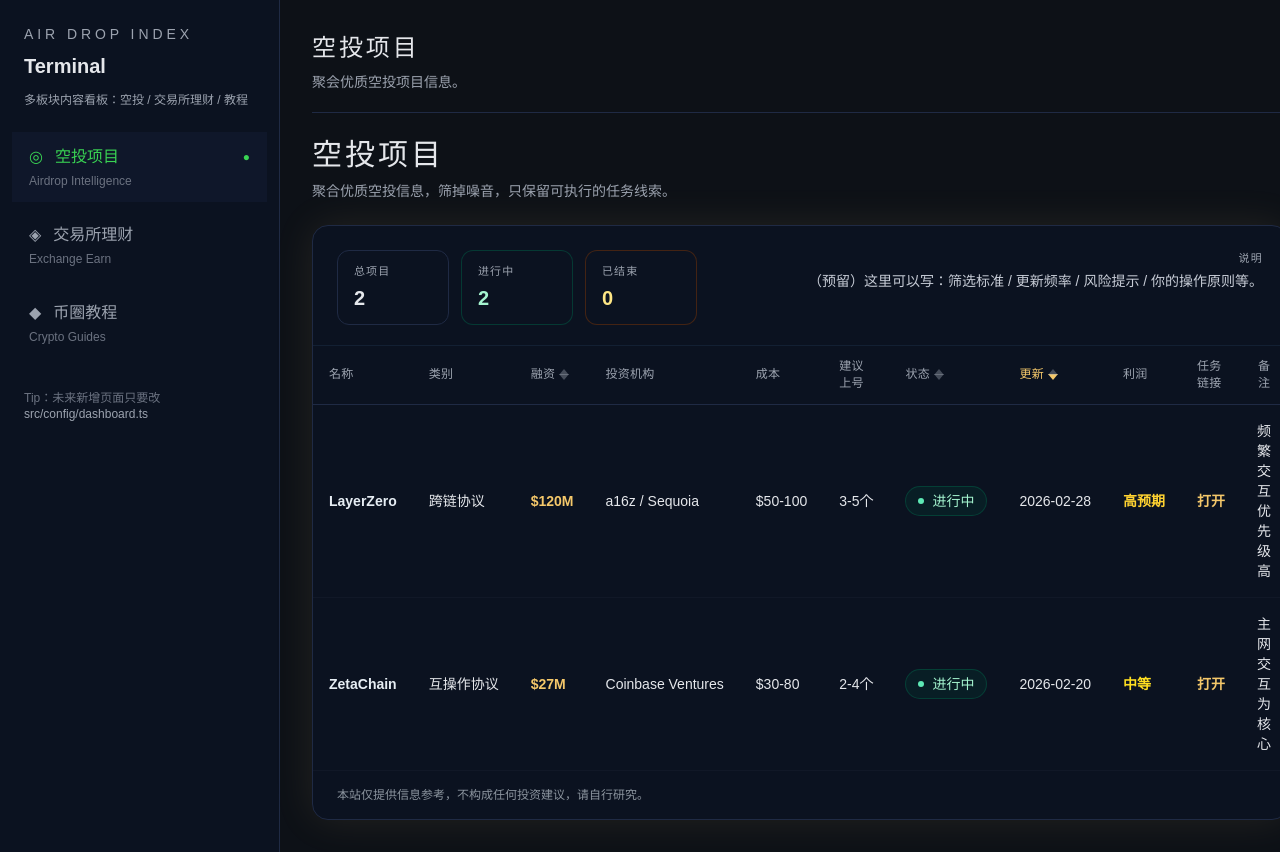
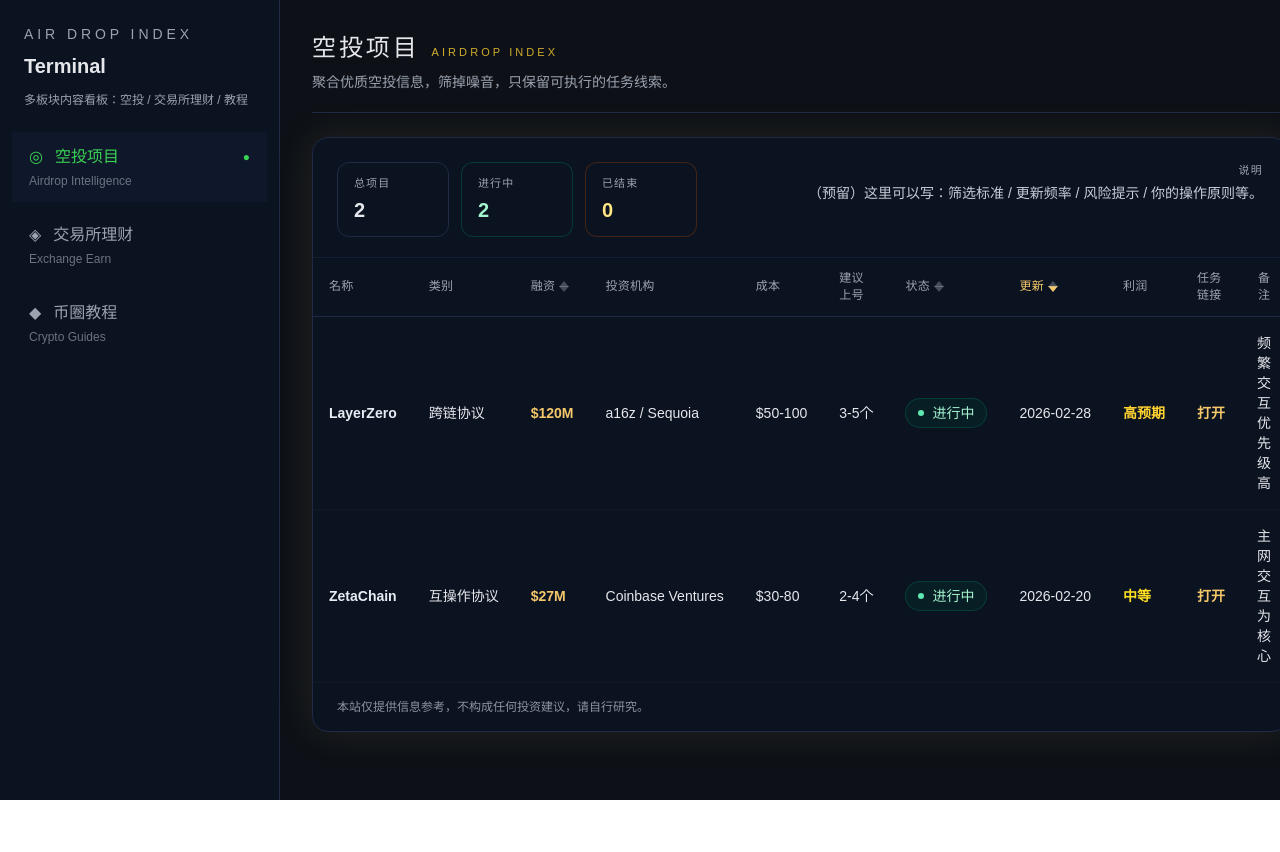
Before and after one commit to Ethan-art-eng/airdrop-index, a Next.js app: page /dashboard in a window 1280 px wide. Shown: the top 852 px of the page. After the commit the page ends 800 px from the top, so only its background shows below. Built offline with nearby package versions, Linux system fonts and the light colour scheme.

Commit message:
ui: unify page header and remove duplicate title

```diff
--- a/src/app/dashboard/DashboardClient.tsx
+++ b/src/app/dashboard/DashboardClient.tsx
@@ -66,17 +66,20 @@ export default function DashboardClient() {
               })}
             </nav>
 
-            <div className="px-6 pb-6 text-xs text-[#6B7280]">
-              Tip：未来新增页面只要改 <span className="text-[#9CA3AF]">src/config/dashboard.ts</span>
-            </div>
           </aside>
 
           {/* Main */}
           <section className="p-6 md:p-8">
+
             <header className="mb-6 border-b border-[#1F2A44] pb-5">
-              <h1 className="text-2xl tracking-[0.12em]">{title}</h1>
+              <div className="flex items-baseline gap-3">
+                <h1 className="text-2xl tracking-[0.12em] text-[#E5E7EB]">{title}</h1>
+                <span className="text-[11px] tracking-[0.28em] text-amber-300/80">
+                  AIRDROP INDEX
+                </span>
+              </div>
               <p className="mt-2 text-sm text-[#9CA3AF]">
-                聚会优质空投项目信息。
+                聚合优质空投信息，筛掉噪音，只保留可执行的任务线索。
               </p>
             </header>
 
--- a/src/components/AirdropTable.tsx
+++ b/src/components/AirdropTable.tsx
@@ -199,13 +199,6 @@ export function AirdropTable() {
 
   return (
     <div className="w-full">
-      {/* 只保留一个标题 */}
-      <div className="mb-6">
-        <h1 className="text-3xl tracking-[0.10em] text-[#E5E7EB]">空投项目</h1>
-        <p className="mt-2 text-sm text-[#9CA3AF]">
-          聚合优质空投信息，筛掉噪音，只保留可执行的任务线索。
-        </p>
-      </div>
 
       <section className="w-full rounded-2xl border border-[#1F2A44] bg-[#0B1220] shadow-[0_0_40px_rgba(245,200,106,0.10)]">
         {/* 顶部栏：左边统计 / 右边说明 */}
```
